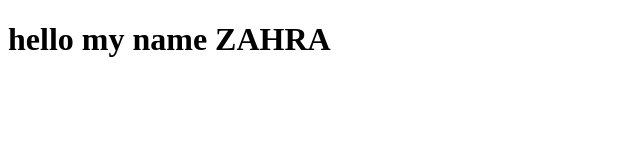
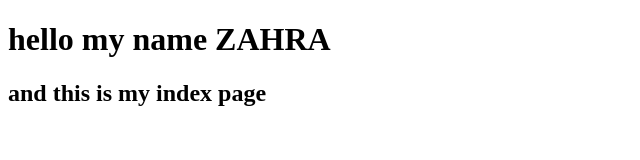
Before and after one commit to ahra3/zahra3-contribution, a plain HTML site: page index.html in a window 1280 px wide. Shown: the whole page, without its empty margins (0-640 px from the left). Drawn offline with Linux system fonts and the light colour scheme.

Commit message:
edit in the html file

```diff
--- a/index.html
+++ b/index.html
@@ -7,5 +7,6 @@
 </head>
 <body>
     <h1>hello my name ZAHRA</h1>
+    <h2>and this is my index page </h2>
 </body>
 </html>
```
